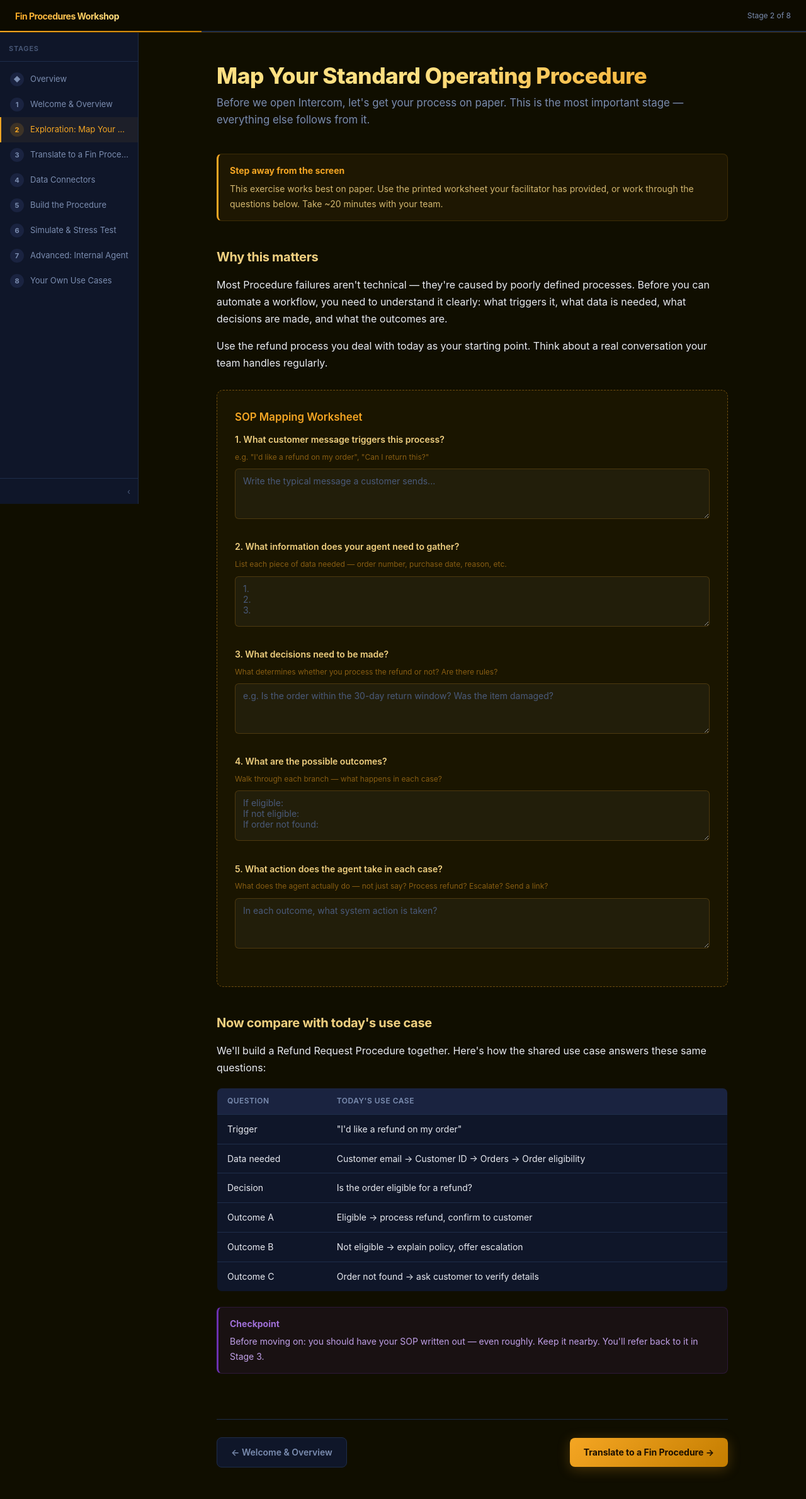
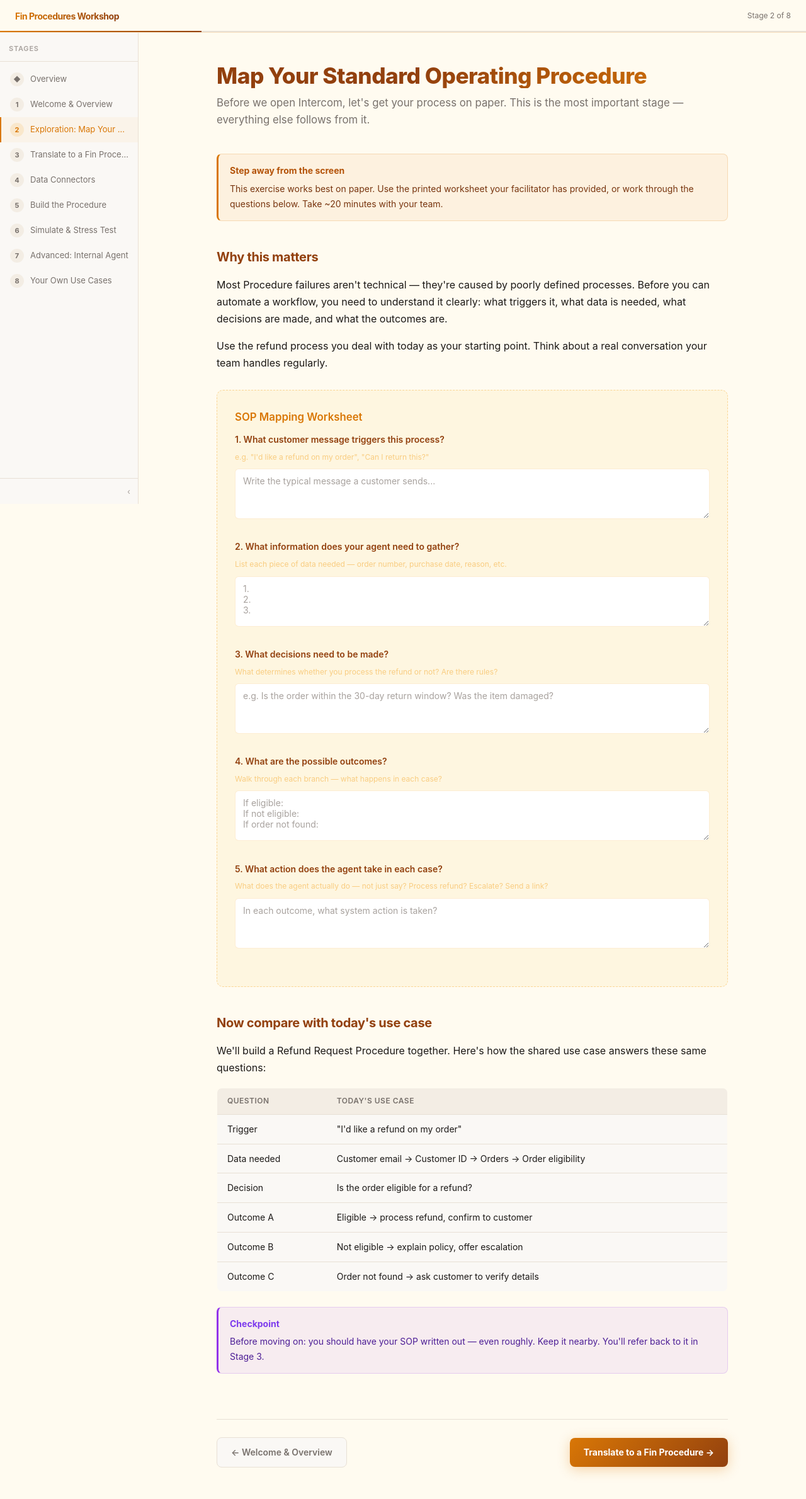
Before and after one commit to intercom/amsterdam-procedures-workshop, a plain HTML site: page stage-2-exploration.html in a window 1280 px wide. Shown: the whole page at 63% size. Drawn offline with Linux system fonts and the light colour scheme.

Commit message:
feat: switch to warm light theme with soft orange accent
White/cream surfaces, warm dark text, orange as primary accent
replacing cyan. Purple kept as secondary for check callouts.

Co-Authored-By: Claude Sonnet 4.6 <noreply@anthropic.com>

```diff
--- a/style.css
+++ b/style.css
@@ -1,38 +1,39 @@
-/* style.css — Dark & Premium theme inspired by fin.ai */
+/* style.css — Warm Light theme */
 :root {
-  /* Brand */
-  --brand: #6b30b0;
-  --brand-light: rgba(107, 48, 176, 0.15);
-  --cyan: #00d4ff;
-  --cyan-dark: #0099cc;
+  /* Brand (secondary) */
+  --brand: #9333ea;
+  --brand-light: rgba(147, 51, 234, 0.1);
+  /* Primary accent: soft orange */
+  --cyan: #e07832;
+  --cyan-dark: #c45e0a;
 
   /* Surfaces */
-  --bg: #0a0e1a;
-  --surface: #0f1629;
-  --surface-raised: #1a2340;
-  --surface-hover: #1e2a4a;
+  --bg: #ffffff;
+  --surface: #faf8f5;
+  --surface-raised: #f3ede4;
+  --surface-hover: #ede6da;
 
   /* Text */
-  --text: #e8eaf0;
-  --text-muted: #7b8db0;
-  --text-subtle: #4a5a7a;
+  --text: #1c1917;
+  --text-muted: #78716c;
+  --text-subtle: #a8a29e;
 
   /* Borders */
-  --border: #1e2d4a;
-  --border-bright: #2a3d5a;
+  --border: #e8e0d5;
+  --border-bright: #d5cbc0;
 
-  /* Explore mode (dark amber) */
-  --explore-accent: #f5a623;
-  --explore-bg: #100e00;
-  --explore-surface: #1a1500;
-  --explore-border: rgba(245, 166, 35, 0.3);
-  --explore-text: #f0d080;
+  /* Explore mode (warm amber) */
+  --explore-accent: #d97706;
+  --explore-bg: #fffbf0;
+  --explore-surface: #fef6e0;
+  --explore-border: rgba(217, 119, 6, 0.3);
+  --explore-text: #92400e;
 
   /* Technical accent */
-  --technical-accent: #00d4ff;
+  --technical-accent: #e07832;
 
   /* Neutral (open stage) */
-  --neutral-bg: #0d1117;
+  --neutral-bg: #f9f7f4;
 
   /* Layout */
   --max-width: 860px;
@@ -50,8 +51,8 @@ body {
 
 /* ── Site Header ── */
 .site-header {
-  background: #060a14;
-  color: white;
+  background: #ffffff;
+  color: var(--text);
   padding: 0 24px;
   display: flex;
   align-items: center;
@@ -67,7 +68,7 @@ body {
 .site-header .logo {
   font-weight: 700;
   letter-spacing: -0.5px;
-  background: linear-gradient(90deg, #ffffff, #a0c4ff);
+  background: linear-gradient(90deg, #e07832, #c45e0a);
   -webkit-background-clip: text;
   -webkit-text-fill-color: transparent;
   background-clip: text;
@@ -108,7 +109,7 @@ body {
   letter-spacing: -0.5px;
   line-height: 1.15;
   margin-bottom: 10px;
-  background: linear-gradient(135deg, #ffffff 40%, #a0c4ff 100%);
+  background: linear-gradient(135deg, #1c1917 40%, #e07832 100%);
   -webkit-background-clip: text;
   -webkit-text-fill-color: transparent;
   background-clip: text;
@@ -144,23 +145,23 @@ body.stage--explore {
 }
 
 body.stage--explore .site-header {
-  background: #0d0b00;
-  border-bottom-color: rgba(245, 166, 35, 0.2);
+  background: #fffbf0;
+  border-bottom-color: rgba(217, 119, 6, 0.2);
 }
 
 body.stage--explore .site-header .logo {
-  background: linear-gradient(90deg, #f5a623, #ffe082);
+  background: linear-gradient(90deg, #d97706, #92400e);
   -webkit-background-clip: text;
   -webkit-text-fill-color: transparent;
   background-clip: text;
 }
 
 body.stage--explore .progress-fill {
-  background: linear-gradient(90deg, var(--explore-accent), #c47d00);
+  background: linear-gradient(90deg, var(--explore-accent), #92400e);
 }
 
 body.stage--explore .container > h1:first-child {
-  background: linear-gradient(135deg, #ffe082 40%, #f5a623 100%);
+  background: linear-gradient(135deg, #92400e 40%, #d97706 100%);
   -webkit-background-clip: text;
   -webkit-text-fill-color: transparent;
   background-clip: text;
@@ -186,7 +187,7 @@ body.stage--open {
 
 .steps li::before {
   content: counter(step);
-  background: linear-gradient(135deg, var(--cyan), #0066ff);
+  background: linear-gradient(135deg, var(--cyan), var(--cyan-dark));
   color: white;
   width: 30px;
   height: 30px;
@@ -198,12 +199,12 @@ body.stage--open {
   font-size: 13px;
   flex-shrink: 0;
   margin-top: 2px;
-  box-shadow: 0 0 12px rgba(0, 212, 255, 0.3);
+  box-shadow: 0 0 12px rgba(224, 120, 50, 0.25);
 }
 
 body.stage--explore .steps li::before {
-  background: linear-gradient(135deg, var(--explore-accent), #c47d00);
-  box-shadow: 0 0 12px rgba(245, 166, 35, 0.3);
+  background: linear-gradient(135deg, var(--explore-accent), #92400e);
+  box-shadow: 0 0 12px rgba(217, 119, 6, 0.25);
 }
 
 .steps li .step-body { flex: 1; }
@@ -220,24 +221,24 @@ body.stage--explore .steps li::before {
 }
 
 .callout--tip {
-  background: rgba(0, 212, 255, 0.06);
-  border-color: rgba(0, 212, 255, 0.15);
+  background: rgba(224, 120, 50, 0.06);
+  border-color: rgba(224, 120, 50, 0.18);
   border-left-color: var(--cyan);
-  color: #b0d8e8;
+  color: #7c3a10;
 }
 
 .callout--warn {
-  background: rgba(245, 166, 35, 0.06);
-  border-color: rgba(245, 166, 35, 0.15);
+  background: rgba(217, 119, 6, 0.07);
+  border-color: rgba(217, 119, 6, 0.2);
   border-left-color: var(--explore-accent);
-  color: #d4b870;
+  color: #78350f;
 }
 
 .callout--check {
-  background: rgba(107, 48, 176, 0.1);
-  border-color: rgba(107, 48, 176, 0.25);
+  background: rgba(147, 51, 234, 0.07);
+  border-color: rgba(147, 51, 234, 0.18);
   border-left-color: var(--brand);
-  color: #c0a0e8;
+  color: #4c1d95;
 }
 
 .callout strong {
@@ -246,13 +247,13 @@ body.stage--explore .steps li::before {
   font-weight: 700;
 }
 
-.callout--tip strong  { color: var(--cyan); }
-.callout--warn strong { color: var(--explore-accent); }
-.callout--check strong { color: #a070d8; }
+.callout--tip strong  { color: #c45e0a; }
+.callout--warn strong { color: #b45309; }
+.callout--check strong { color: #7c3aed; }
 
 /* ── Code blocks ── */
 pre {
-  background: #060a14;
+  background: #faf4ec;
   border: 1px solid var(--border);
   border-radius: 8px;
   padding: 18px;
@@ -260,18 +261,18 @@ pre {
   font-size: 13px;
   margin: 18px 0;
   line-height: 1.6;
-  color: #cdd6f4;
+  color: #44403c;
 }
 
 code { font-family: 'JetBrains Mono', 'Fira Code', 'SF Mono', monospace; font-size: 13px; }
 
 p code, li code {
-  background: rgba(0, 212, 255, 0.1);
-  color: var(--cyan);
+  background: rgba(224, 120, 50, 0.1);
+  color: #c45e0a;
   padding: 2px 7px;
   border-radius: 4px;
   font-size: 12px;
-  border: 1px solid rgba(0, 212, 255, 0.15);
+  border: 1px solid rgba(224, 120, 50, 0.18);
 }
 
 /* ── Tables ── */
@@ -347,7 +348,7 @@ tr:hover td { background: var(--surface-hover); }
   font-size: 14px;
   resize: vertical;
   min-height: 80px;
-  background: rgba(255, 255, 255, 0.04);
+  background: #ffffff;
   color: var(--text);
 }
 
@@ -396,28 +397,28 @@ tr:hover td { background: var(--surface-hover); }
 }
 
 .nav-btn--next {
-  background: linear-gradient(135deg, var(--cyan) 0%, #0066ff 100%);
-  color: #0a0e1a;
+  background: linear-gradient(135deg, var(--cyan) 0%, var(--cyan-dark) 100%);
+  color: #ffffff;
   font-weight: 700;
-  box-shadow: 0 4px 20px rgba(0, 212, 255, 0.25);
+  box-shadow: 0 4px 20px rgba(224, 120, 50, 0.3);
 }
 
 .nav-btn--next:hover {
-  box-shadow: 0 4px 28px rgba(0, 212, 255, 0.4);
+  box-shadow: 0 4px 28px rgba(224, 120, 50, 0.45);
   transform: translateY(-1px);
 }
 
 body.stage--explore .nav-btn--next {
-  background: linear-gradient(135deg, var(--explore-accent) 0%, #c47d00 100%);
-  color: #1a0e00;
-  box-shadow: 0 4px 20px rgba(245, 166, 35, 0.25);
+  background: linear-gradient(135deg, var(--explore-accent) 0%, #92400e 100%);
+  color: #ffffff;
+  box-shadow: 0 4px 20px rgba(217, 119, 6, 0.3);
 }
 
 body.stage--explore .nav-btn--next:hover {
-  box-shadow: 0 4px 28px rgba(245, 166, 35, 0.4);
+  box-shadow: 0 4px 28px rgba(217, 119, 6, 0.45);
 }
 
-/* stage--open intentionally uses default cyan gradient for the next button */
+/* stage--open intentionally uses default orange gradient for the next button */
 
 .nav-btn--ghost { visibility: hidden; }
 
@@ -441,14 +442,14 @@ body.stage--explore .nav-btn--next:hover {
 .toc-item:hover {
   background: var(--surface-raised);
   border-color: var(--cyan);
-  box-shadow: 0 0 0 1px rgba(0, 212, 255, 0.1), 0 4px 20px rgba(0, 0, 0, 0.3);
+  box-shadow: 0 0 0 1px rgba(224, 120, 50, 0.12), 0 4px 16px rgba(0, 0, 0, 0.06);
   transform: translateY(-1px);
 }
 
 .toc-item .toc-num {
   font-size: 18px;
   font-weight: 800;
-  background: linear-gradient(135deg, var(--cyan), #0066ff);
+  background: linear-gradient(135deg, var(--cyan), var(--cyan-dark));
   -webkit-background-clip: text;
   -webkit-text-fill-color: transparent;
   background-clip: text;
@@ -467,10 +468,10 @@ body.stage--explore .nav-btn--next:hover {
   font-weight: 600;
 }
 
-.badge--explore  { background: rgba(245, 166, 35, 0.12); color: #f5a623; border: 1px solid rgba(245, 166, 35, 0.2); }
-.badge--hands-on { background: rgba(0, 212, 255, 0.1); color: var(--cyan); border: 1px solid rgba(0, 212, 255, 0.2); }
-.badge--optional { background: rgba(107, 48, 176, 0.12); color: #a070d8; border: 1px solid rgba(107, 48, 176, 0.2); }
-.badge--open     { background: rgba(255, 255, 255, 0.06); color: var(--text-muted); border: 1px solid var(--border); }
+.badge--explore  { background: rgba(217, 119, 6, 0.1); color: #b45309; border: 1px solid rgba(217, 119, 6, 0.2); }
+.badge--hands-on { background: rgba(224, 120, 50, 0.1); color: #c45e0a; border: 1px solid rgba(224, 120, 50, 0.2); }
+.badge--optional { background: rgba(147, 51, 234, 0.08); color: #7c3aed; border: 1px solid rgba(147, 51, 234, 0.2); }
+.badge--open     { background: var(--surface-raised); color: var(--text-muted); border: 1px solid var(--border); }
 
 /* ── Inline lists ── */
 ul, ol {
@@ -543,7 +544,7 @@ ul, ol {
 
 .sidebar-item.active {
   color: var(--cyan);
-  background: rgba(0, 212, 255, 0.06);
+  background: rgba(224, 120, 50, 0.08);
   border-left-color: var(--cyan);
 }
 
@@ -568,7 +569,7 @@ body.stage--explore .sidebar-item.active {
 }
 
 .sidebar-item.active .sidebar-num {
-  background: rgba(0, 212, 255, 0.15);
+  background: rgba(224, 120, 50, 0.15);
   color: var(--cyan);
 }
 
```
